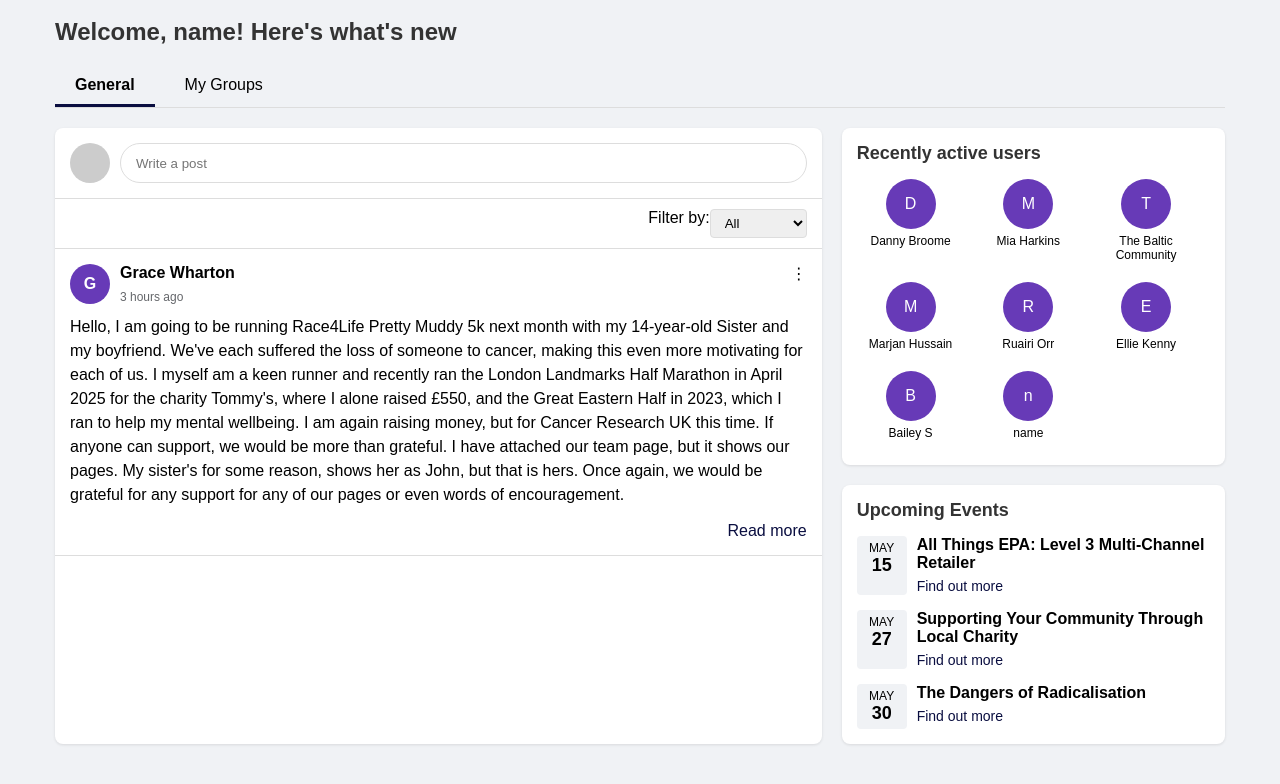
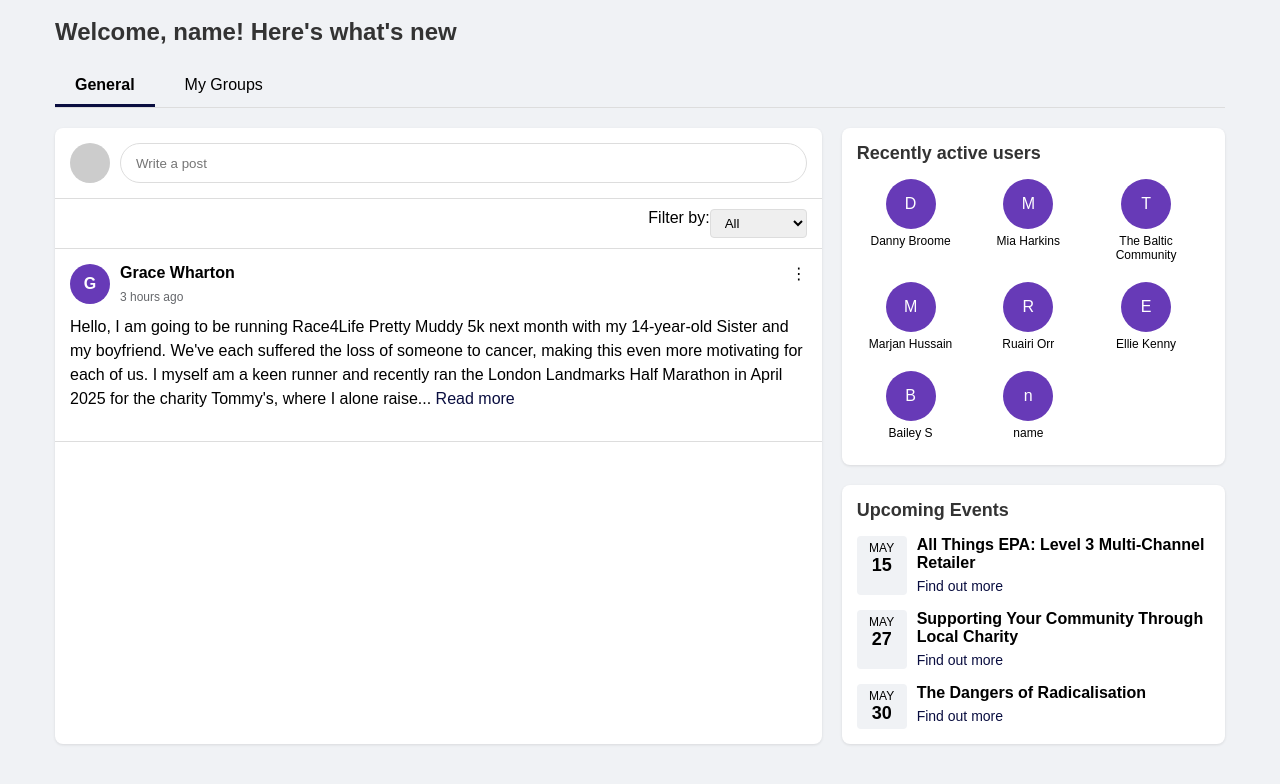
Before and after one commit to MarjanH05/baltic-community, a plain HTML site: page baltic_apprenticeships_platform.html in a window 1280 px wide. Both pictures are taken after typing "name@example.com", "Sample123" into the empty fields and a click on the button "Log In". Shown: the part 106-890 px from the top of the page. Drawn offline with Linux system fonts and the light colour scheme.

Commit message:
Added 'read more' functionality to posts

```diff
--- a/baltic_apprenticeships_platform.html
+++ b/baltic_apprenticeships_platform.html
@@ -314,9 +314,13 @@
                 return;
             }
 
-            posts.forEach(post => {
-                // Get first letter of author's name for avatar
+            posts.forEach((post, index) => {
                 const firstLetter = post.authorName.charAt(0);
+                const maxLength = 350; // Maximum length for truncation
+                const showReadMore = post.content.length > maxLength;
+                const truncatedContent = showReadMore
+                    ? post.content.slice(0, maxLength) + '...'
+                    : post.content;
 
                 const postElement = document.createElement('div');
                 postElement.className = 'post';
@@ -332,14 +336,26 @@
                         <div class="post-options">⋮</div>
                     </div>
                     <div class="post-content">
-                        <p>${post.content}</p>
-                    </div>
-                    <div class="post-actions">
-                        <a href="#" class="read-more">Read more</a>
+                        <p>
+                            <span class="post-text">${truncatedContent}</span>
+                            ${showReadMore ? '<a href="#" class="read-more" data-index="' + index + '">Read more</a>' : ''}
+                        </p>
                     </div>
                 `;
 
                 postsContainer.appendChild(postElement);
+            });
+
+            // Add event listeners for "Read more" links
+            const readMoreLinks = postsContainer.querySelectorAll('.read-more');
+            readMoreLinks.forEach(link => {
+                link.addEventListener('click', function(e) {
+                    e.preventDefault();
+                    const idx = this.getAttribute('data-index');
+                    const postText = this.parentElement.querySelector('.post-text');
+                    postText.textContent = posts[idx].content;
+                    this.style.display = 'none';
+                });
             });
         }
 
--- a/styles.css
+++ b/styles.css
@@ -197,14 +197,12 @@
             line-height: 1.5;
         }
 
-        .post-actions {
-            text-align: right;
-        }
 
         .read-more {
             color: #0a0e40;
             cursor: pointer;
             text-decoration: none;
+            align-items: right;
         }
 
         .sidebar {
```
